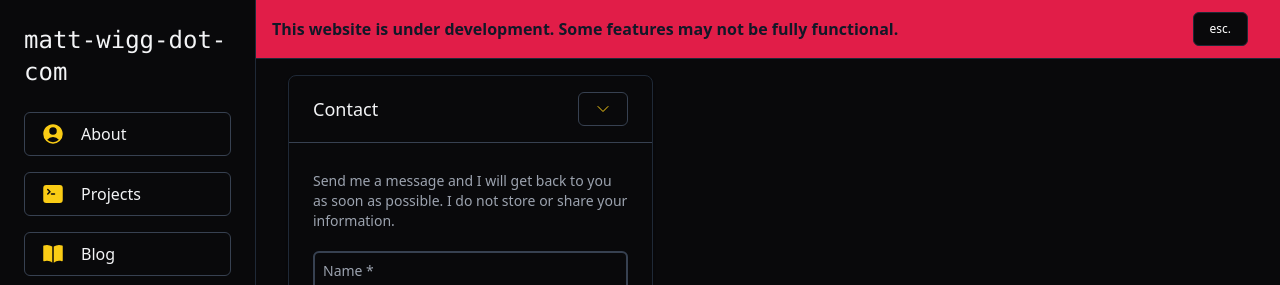
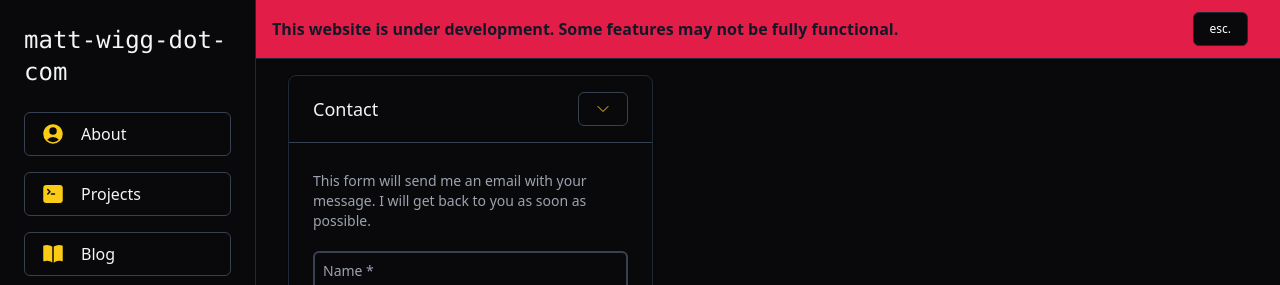
Before and after one commit to matt-wigg/matt-wigg-dot-com, a Next.js app: page /contact in a window 1280 px wide. Shown: the top 285 px of the page. Built offline with nearby package versions, Linux system fonts and the light colour scheme.

Commit message:
correct contact form info

```diff
--- a/src/components/ContactForm.tsx
+++ b/src/components/ContactForm.tsx
@@ -75,8 +75,8 @@ const ContactForm = ({ show }: { show: boolean }) => {
         <div>
           {!success && !error && (
             <p className='py-1 max-w-2xl font-light text-gray-500 dark:text-gray-400 mb-4'>
-              Send me a message and I will get back to you as soon as possible.
-              I do not store or share your information.
+              This form will send me an email with your message. I will get back
+              to you as soon as possible.
             </p>
           )}
           {success ? (
```
